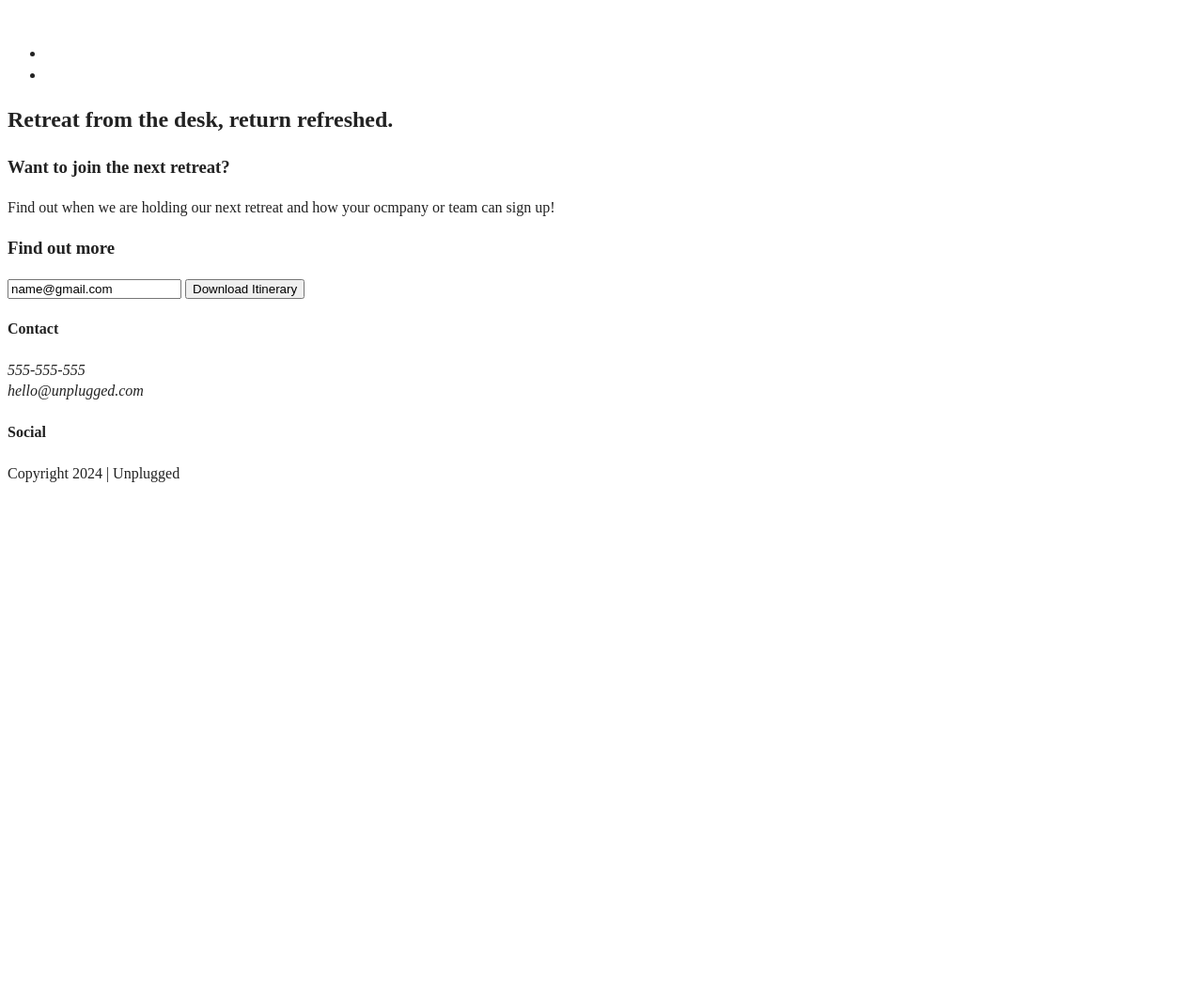
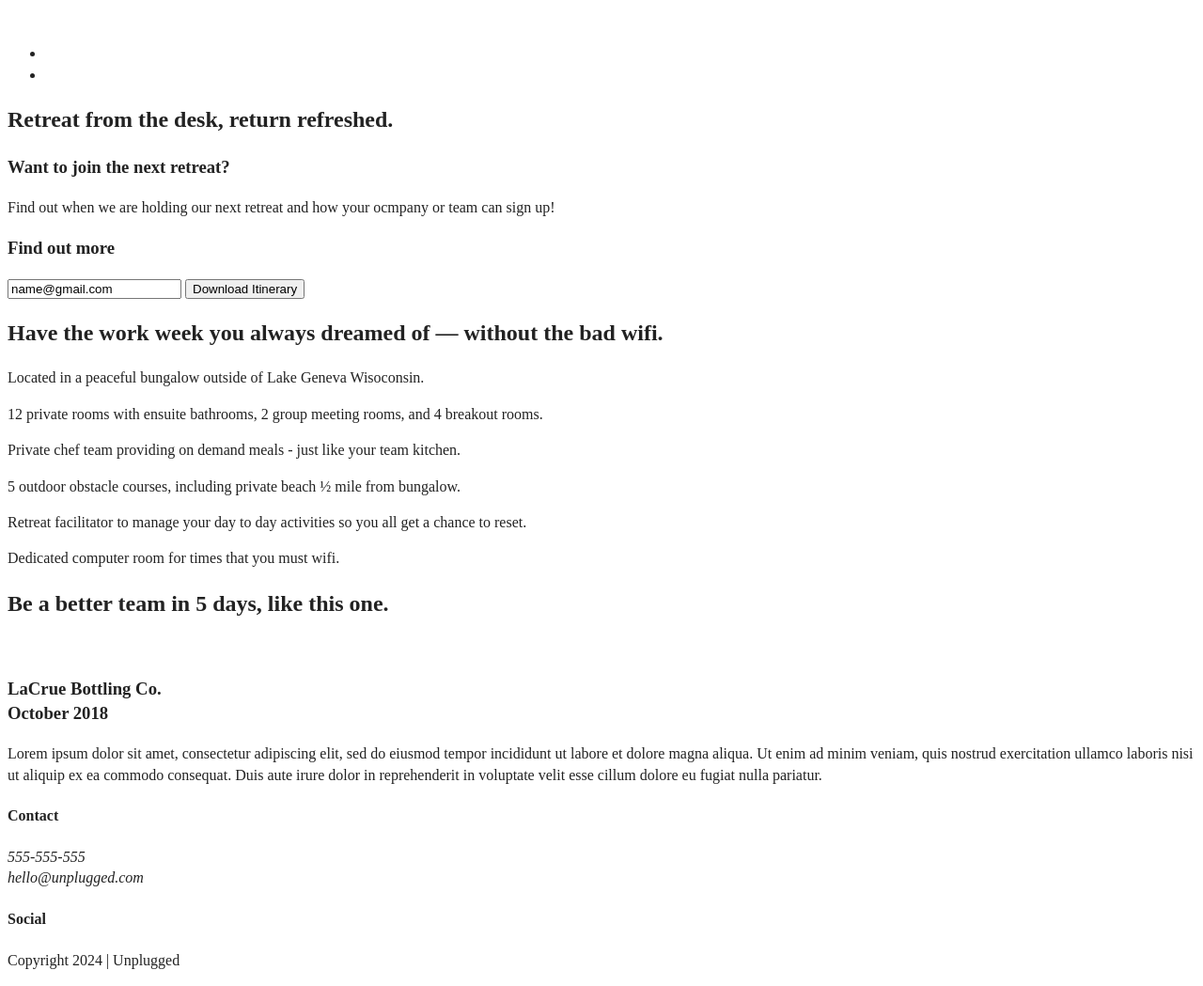
Before and after one commit to prime-mcgowan/unplugged, a website built with webpack: page index.html in a window 1280 px wide. Shown: the whole page at 94% size. Before the commit the page ends 800 px from the top, so only its background shows below. Built offline with nearby package versions, Linux system fonts and the light colour scheme.

Commit message:
homepage html coded

```diff
--- a/index.html
+++ b/index.html
@@ -38,12 +38,17 @@
       </div>
     </header>
 
+    <!-- Start main -->
     <main>
+      <!-- Start hero secton -->
       <section class="hero-area">
         <div class="content-wrapper">
           <h1>Retreat from the desk, return refreshed.</h1>
         </div>
       </section>
+      <!-- End hero section -->
+
+      <!-- Start aside -->
       <aside>
         <div class="content-wrapper">
           <div class="form-description">
@@ -60,8 +65,84 @@
           </div>
         </div>
       </aside>
+      <!-- End aside -->
+
+      <!-- Start features section -->
+      <section class="features">
+        <div class="content-wrapper">
+          <h2>
+            Have the work week you always dreamed of — without the bad wifi.
+          </h2>
+          <div class="features-items">
+            <article>
+              <p class="fontawesome-icons"></p>
+              <p class="feature-items-description">
+                Located in a peaceful bungalow outside of Lake Geneva
+                Wisoconsin.
+              </p>
+            </article>
+            <article>
+              <p class="fontawesome-icons"></p>
+              <p class="feature-items-description">
+                12 private rooms with ensuite bathrooms, 2 group meeting rooms,
+                and 4 breakout rooms.
+              </p>
+            </article>
+            <article>
+              <p class="fontawesome-icons"></p>
+              <p class="feature-items-description">
+                Private chef team providing on demand meals - just like your
+                team kitchen.
+              </p>
+            </article>
+            <article>
+              <p class="fontawesome-icons"></p>
+              <p class="feature-items-description">
+                5 outdoor obstacle courses, including private beach ½ mile from
+                bungalow.
+              </p>
+            </article>
+            <article>
+              <p class="fontawesome-icons"></p>
+              <p class="feature-items-description">
+                Retreat facilitator to manage your day to day activities so you
+                all get a chance to reset.
+              </p>
+            </article>
+            <article>
+              <p class="fontawesome-icons"></p>
+              <p class="feature-items-description">
+                Dedicated computer room for times that you must wifi.
+              </p>
+            </article>
+          </div>
+        </div>
+      </section>
+      <!-- End features section -->
+
+      <!-- Start reviews section -->
+      <section class="reviews">
+        <div class="content-wrapper">
+          <h2>Be a better team in 5 days, like this one.</h2>
+          <article>
+            <img />
+            <h3>LaCrue Bottling Co.<br />October 2018</h3>
+            <p>
+              Lorem ipsum dolor sit amet, consectetur adipiscing elit, sed do
+              eiusmod tempor incididunt ut labore et dolore magna aliqua. Ut
+              enim ad minim veniam, quis nostrud exercitation ullamco laboris
+              nisi ut aliquip ex ea commodo consequat. Duis aute irure dolor in
+              reprehenderit in voluptate velit esse cillum dolore eu fugiat
+              nulla pariatur.
+            </p>
+          </article>
+        </div>
+      </section>
+      <!-- End reviews section -->
     </main>
+    <!-- End main  -->
 
+    <!-- Start footer -->
     <footer>
       <div class="content-wrapper">
         <div class="footer-content">
@@ -94,6 +175,7 @@
         </div>
       </div>
     </footer>
+    <!-- End footer -->
 
     <script src="js/app.js"></script>
   </body>
```
